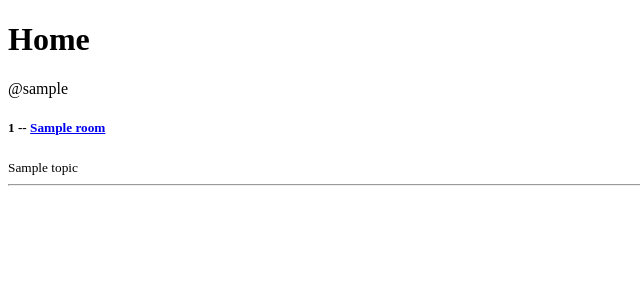
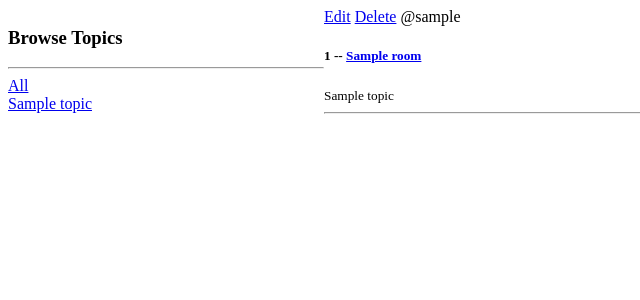
Before and after one commit to Serj1c/studBud, a Django app: template base/templates/base/home.html in a window 1280 px wide. Shown: the top 300 px of the page, without its empty margins (0-640 px from the left). Run offline with Django 4.2, Linux system fonts and the light colour scheme; the template is opened without the code that fills it: values that come from a table or form of the project are taken from there, others are empty; tables that the repository leaves empty hold one stand-in row (values such as "Sample post").

Commit message:
Ãadd basic cru ops

```diff
--- a/base/models.py
+++ b/base/models.py
@@ -1,5 +1,6 @@
 from django.db import models
 from django.contrib.auth.models import User
+
 
 # Create your models here.
 
@@ -8,6 +9,7 @@ class Topic(models.Model):
 
     def __str__(self):
         return self.name
+
 
 class Room(models.Model):
     host = models.ForeignKey(User, on_delete=models.CASCADE, null=True)
@@ -18,8 +20,12 @@ class Room(models.Model):
     updated = models.DateTimeField(auto_now=True)
     created = models.DateTimeField(auto_now_add=True)
 
+    class Meta:
+        ordering = ['-updated', '-created']
+
     def __str__(self):
         return self.name
+
 
 class Message(models.Model):
     user = models.ForeignKey(User, on_delete=models.CASCADE)
--- a/base/templates/base/home.html
+++ b/base/templates/base/home.html
@@ -1,20 +1,43 @@
 {% extends 'main.html' %}
 
 {% block content %}
-<h1>Home</h1>
+    <style>
+        .home-container {
+            display: grid;
+            grid-template-columns: 1fr 3fr;
+        }
+    </style>
 
+    <div class="home-container">
+        <div>
+            <h3>Browse Topics</h3>
+            <hr>
+
+            <div>
+                <a href="{% url 'home' %}">All</a>
+            </div>
+
+            {% for topic in topics %}
+                <div>
+                    <a href="{% url 'home' %}/q={{ topic.name }}">{{ topic.name }}</a>
+                </div>
+            {% endfor %}
+        </div>
         <div>
             <a href="{% url 'create-room' %}"></a>
             <div>
                 {% for room in rooms %}
                     <div>
-                <span>@{{room.host.username}}</span>
-                <h5>{{room.id}} -- <a href="{% url 'room' room.id %}">{{room.name}}</a></h5>
-                <small>{{room.topic.name}}</small>
+                        <a href="{% url 'update-room' room.id %}">Edit</a>
+                        <a href="{% url 'delete-room' room.id %}">Delete</a>
+                        <span>@{{ room.host.username }}</span>
+                        <h5>{{ room.id }} -- <a href="{% url 'room' room.id %}">{{ room.name }}</a></h5>
+                        <small>{{ room.topic.name }}</small>
                         <hr>
                     </div>
                 {% endfor %}
             </div>
         </div>
+    </div>
 
 {% endblock %}
--- a/base/urls.py
+++ b/base/urls.py
@@ -4,6 +4,7 @@ from . import views
 urlpatterns = [
     path('', views.home, name="home"),
     path('room/<str:pk>/', views.room, name="room"),
-
-    path('create-room/', views.createRoom, name="create-room")
+    path('create-room/', views.createRoom, name="create-room"),
+    path('update-room/<str:pk>/', views.updateRoom, name="update-room"),
+    path('delete-room/<str:pk>/', views.deleteRoom, name="delete-room")
 ]
```
Also changed, not shown: base/templates/base/delete.html (added, +12 -0 lines), base/views.py (+33 -4 lines), 1 other file. Lines whose indentation alone changed are shown as unchanged.
